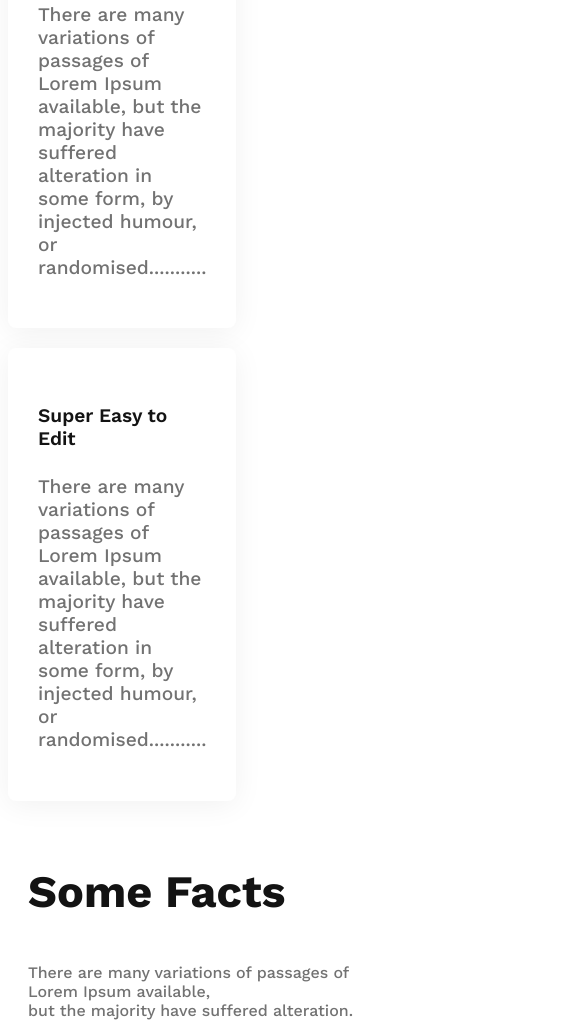
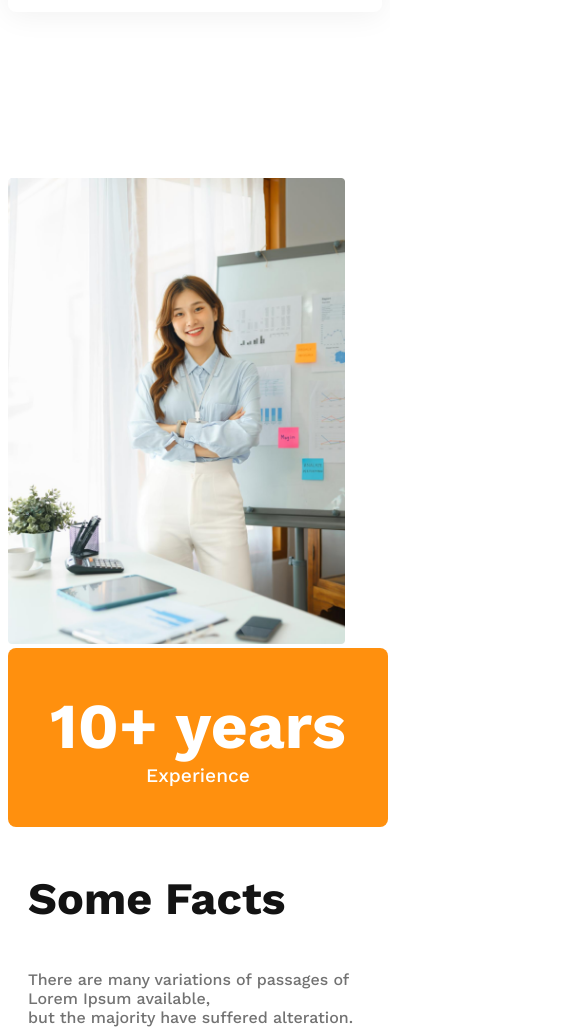
Before and after one commit to rirubelhossain/G3-architect-landing, a plain HTML site: page index.html in a window 390 px wide. Shown: the part 4591-5618 px from the top of the page, 585 px wide, since content can reach past the window. Drawn offline with nearby package versions, Linux system fonts and the light colour scheme.

Commit message:
Makte the features section responsive

```diff
--- a/styles/style.css
+++ b/styles/style.css
@@ -206,11 +206,25 @@ main{
     border-radius: 8px;
     background: #FF900E;
     color: #FFF;
-    width: 342px;
+    width: 340px;
     padding: 40px;
+    text-align: center;
+    position: relative;
+    bottom: 100px;
 }
 .ten-years-badge h3{
     font-size: 4rem;
+    margin: 0;
+}
+.ten-years-badge p{
+    font-size: 1.2rem;
+    font-weight: 500;
+    margin: 0;
+
+}
+.feature-img img{
+    height: 90%;
+    margin-left: 50px;
 }
 
 
@@ -258,7 +272,7 @@ main{
     header{
         padding: 20px;
     }
-    nav , .teams-container,
+    nav , .teams-container, .features,
     .facts-card-container, .sponsors-img-container{
         flex-direction: column;
     }
@@ -266,6 +280,15 @@ main{
         /* display: grid; */
         grid-template-columns: 1fr;
 
+    }
+    .feature-img img{
+        width: 90%;
+        margin-left: 0;
+    }
+    .ten-years-badge{
+        position: static;
+        /* width: 100%; */
+        max-width: 300px;
     }
     .teams-content,.facts-card-container, .fact-content{
         padding-left: 20px;
@@ -282,7 +305,7 @@ main{
     header{
         padding: 50px;
     }
-    nav, .teams-container, .sponsors-img-container{
+    nav, .teams-container,.features, .sponsors-img-container{
         flex-direction: column;
     }
 }
```
